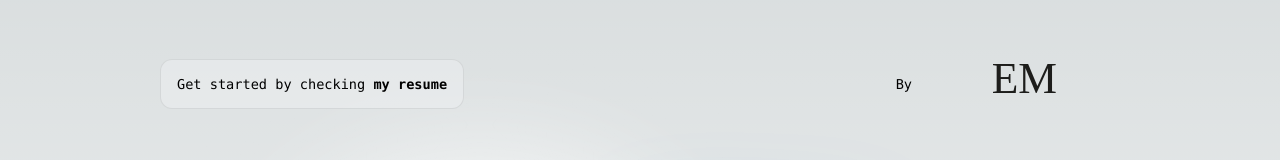
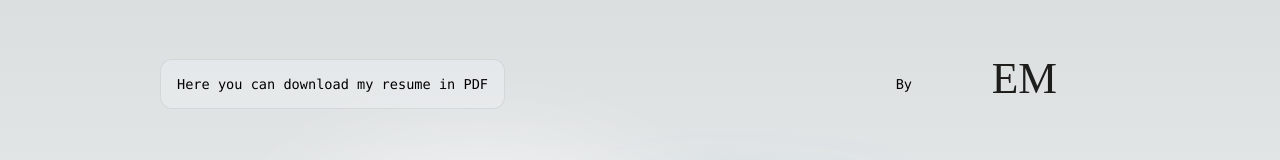
Before and after one commit to elianismedina/nextjs-blog, a Next.js app: page / in a window 1280 px wide. Shown: the part 101-261 px from the top of the page. Built offline with nearby package versions, Linux system fonts and the light colour scheme.

Commit message:
added pdf file link

```diff
--- a/package.json
+++ b/package.json
@@ -6,6 +6,7 @@
     "start": "next start"
   },
   "dependencies": {
+    "@react-pdf/renderer": "^3.1.8",
     "date-fns": "^2.29.3",
     "gray-matter": "^4.0.3",
     "next": "latest",
--- a/pages/index.js
+++ b/pages/index.js
@@ -3,7 +3,7 @@ import Image from "next/image";
 import { Inter } from "next/font/google";
 import styles from "../styles/Home.module.css";
 import Link from "next/link";
-import useDownloader from "react-use-downloader";
+
 
 const inter = Inter({ subsets: ["latin"] });
 
@@ -18,18 +18,16 @@ export default function Home() {
       </Head>
       <main className={styles.main}>
         <div className={styles.description}>
-          <a
-            download="public/addRequestMeta.pdf"
-            href="public/resume.pdf"
+          <Link
+            href="https://drive.google.com/file/d/1TD7Pg6bel9TLiqICkGoL2EXiiMjdiKtt/view?usp=share_link"
             alt="resume"
             target="_blank"
             rel="noopener noreferrer"
           >
             <p>
-              Get started by checking&nbsp;
-              <code className={styles.code}>my resume</code>
+              Here you can download my resume in PDF
             </p>
-          </a>
+          </Link>
 
           <div>
             <a
```
Also changed, not shown: 1 other file (tests, documents, lock files or other folders).
